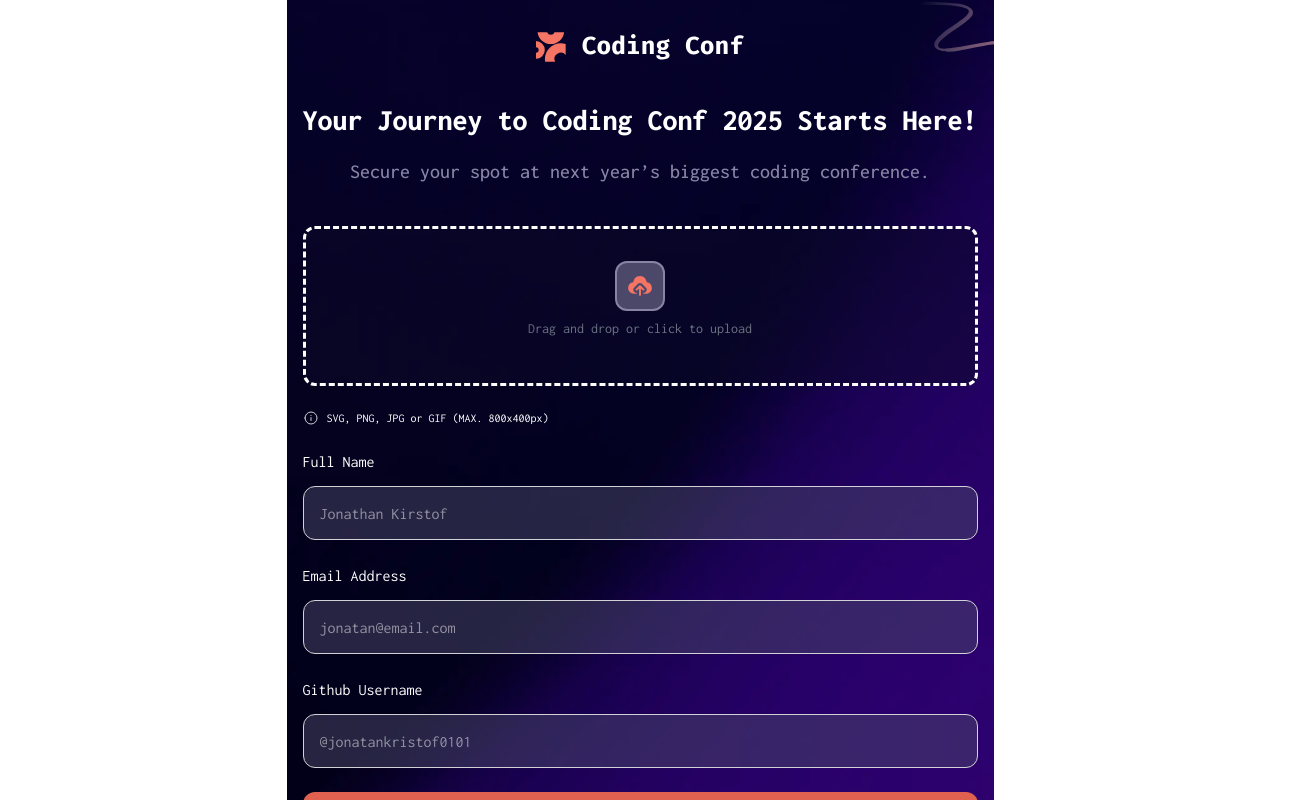
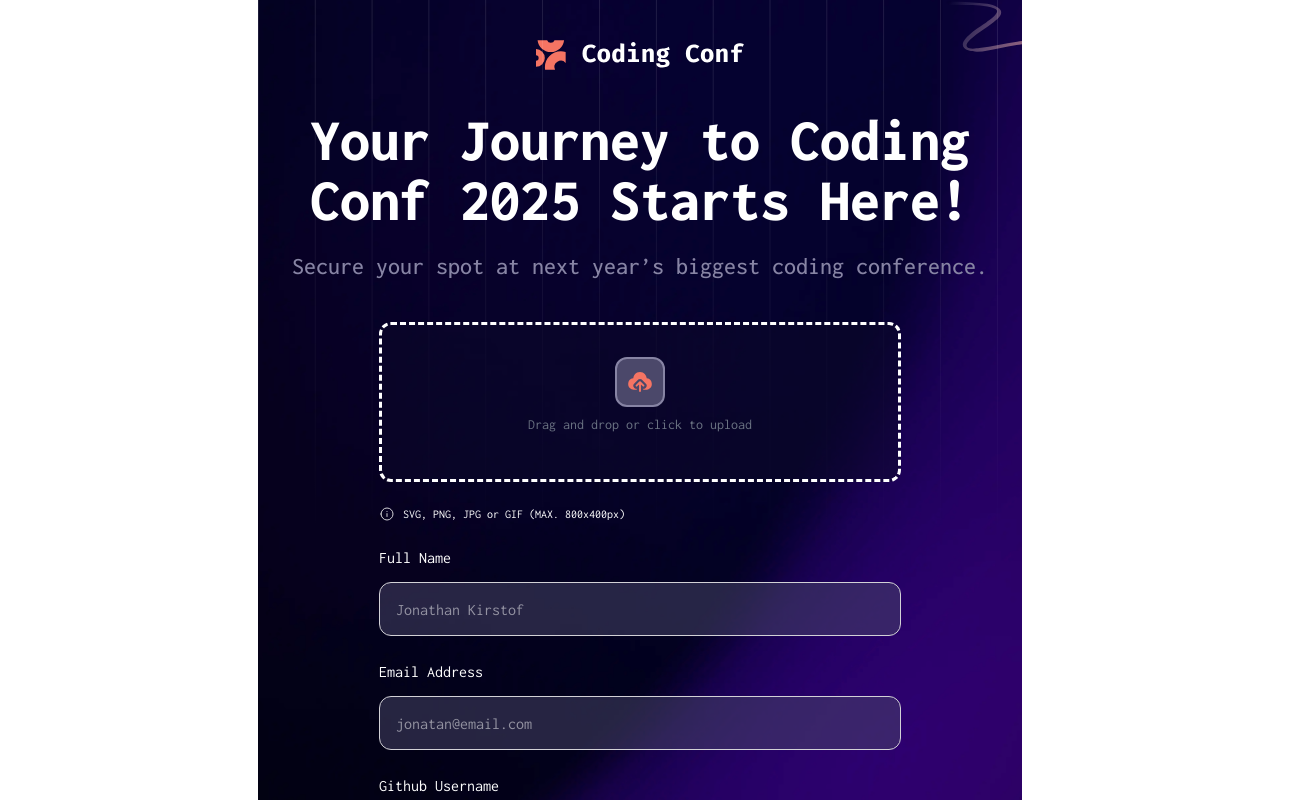
Before and after one commit to Davichobits/conference-ticket-generator, a React (Vite) app: page / in a window 1280 px wide. Shown: the top 800 px of the page, 1311 px wide, since content can reach past the window. Built offline with nearby package versions, Linux system fonts and the light colour scheme.

Commit message:
Enhance layout and styling for mobile and tablet views; update Congrats and TicketGenerated components for improved responsiveness and visual appeal.

```diff
--- a/src/App.tsx
+++ b/src/App.tsx
@@ -16,7 +16,7 @@ function App() {
   }
 
   return (
-    <main className='px-4 py-8 bg-[url(/images/background-mobile.png)] bg-bottom bg-cover relative'>
+    <main className='px-4 py-8 bg-[url(/images/background-mobile.png)] bg-bottom bg-cover relative min-h-screen md:bg-[url(/images/background-tablet.png)] pb-[100px] overflow-hidden md:px-8 md:py-10'>
 
       <img
           src="/images/pattern-squiggly-line-top.svg"
@@ -24,29 +24,29 @@ function App() {
           className='absolute top-0 h-[52px] right-0'
         />
 
-      <section className='relative mb-[100px]'>
+      <section className='relative'>
 
         <Header styles='mb-10' />
 
 
         {
           isShow
-          ? ( <>
+          ? ( <section>
                 <Congrats />
                 <TicketGenerated />
-              </>)
+              </section>)
             : (
-              <>
+              <section>
                 <Hero styles='mb-10' />
-                <Form setIsShow={handleClick} />
-              </>
+                <Form styles='md:max-w-[522px] md:mx-auto' setIsShow={handleClick} />
+              </section>
             )}
       </section>
 
       <img
         alt="patterns-lines"
         src="/images/pattern-lines.svg"
-        className='absolute inset-0 mx-auto min-w-5xl -z-10'
+        className='absolute inset-0 mx-auto min-w-5xl -z-0'
       />
     </main>
   )
--- a/src/components/congrats.tsx
+++ b/src/components/congrats.tsx
@@ -5,9 +5,12 @@ interface Props {
 export const Congrats = ({ styles='' }: Props) => {
   return (
     <>
-      <p className={`${styles} text-[30px]/8 text-center font-extrabold mb-6`}>Congrats, <span>Jonatan Kristof!</span> Your ticket is ready.</p>
+      <p className={`${styles} text-[30px]/8 text-center font-extrabold mb-6 md:text-6xl md:w-[700px] md:mx-auto`}>Congrats,
+      <span className='bg-linear-to-r from-Orange-500 to-Neutral-0 bg-clip-text text-transparent'>Jonatan</span>
+      <span className='bg-linear-to-r from-Orange-500 to-Neutral-0 bg-clip-text text-transparent'> Kristof!</span>
+      Your ticket is ready.</p>
 
-      <p className='text-[19px] text-center mb-20 text-Neutral-300'>We've emailed your ticket to <span className='text-Orange-500'>jonatan@email.com</span> and will send updates in the run up to the event.</p>
+      <p className='text-[19px] text-center mb-20 text-Neutral-300 md:w-[514px] md:mx-auto'>We've emailed your ticket to <span className='text-Orange-500'>jonatan@email.com</span> and will send updates in the run up to the event.</p>
     </>
   )
 }
--- a/src/components/form/form.tsx
+++ b/src/components/form/form.tsx
@@ -9,7 +9,7 @@ interface Props {
 
 export const Form = ({ styles='', setIsShow }: Props) => {
   return (
-    <form className={`${styles}`}>
+    <form className={`${styles} relative z-10`}>
       <UploadInput />
       <div className='flex flex-col gap-6 my-6'>
         <Input
--- a/src/components/hero.tsx
+++ b/src/components/hero.tsx
@@ -5,8 +5,8 @@ interface Props {
 export const Hero = ({ styles='' }: Props) => {
   return (
     <div className={`${styles}`}>
-      <h2 className='text-3xl text-center font-extrabold mb-5'>Your Journey to Coding Conf 2025 Starts Here!</h2>
-      <p className='text-center text-xl text-Neutral-500 font-medium'>Secure your spot at next year’s biggest coding conference.</p>
+      <h2 className='text-3xl text-center font-extrabold mb-5 md:text-6xl md:w-[700px]'>Your Journey to Coding Conf 2025 Starts Here!</h2>
+      <p className='text-center text-xl text-Neutral-500 font-medium md:text-2xl'>Secure your spot at next year’s biggest coding conference.</p>
     </div>
   )
 }
--- a/src/components/ticket-generated.tsx
+++ b/src/components/ticket-generated.tsx
@@ -6,9 +6,11 @@ export const TicketGenerated = ({ styles='' }: Props) => {
   return (
     <div className={`${styles} bg-[url(images/pattern-ticket.svg)] bg-no-repeat bg-contain w-[342px] h-[160px] m-auto p-4 relative md:w-[600px] md:h-[280px]`}>
 
+      <div className='flex flex-col justify-between h-full'>
+        <div>
           <img src="/images/logo-full.svg" alt="logo full" />
           <p className='text-sm text-Neutral-500 ml-12 mb-8'>Jan 31, 2025 / Austing, TX</p>
-
+        </div>
         <div className='flex gap-3'>
           <img
             alt="imageavatar"
@@ -23,6 +25,7 @@ export const TicketGenerated = ({ styles='' }: Props) => {
             </p>
           </div>
         </div>
+      </div>
 
       <p className='text-2xl absolute rotate-90 top-15 right-0 text-Neutral-500'>#01609</p>
 
```
Lines whose indentation alone changed are shown as unchanged.
